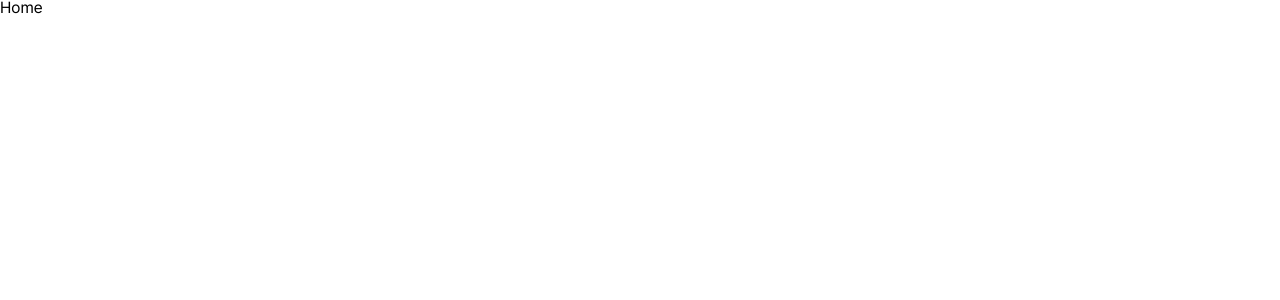
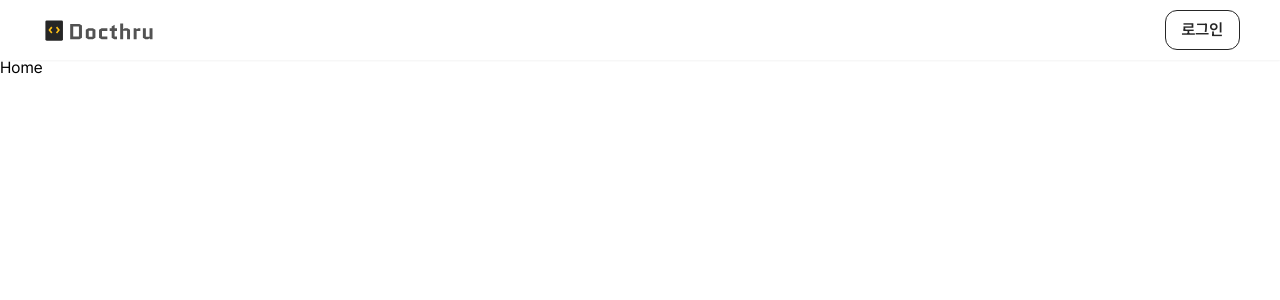
Before and after one commit to fs08-docthrough-team2/fs08-docthrough-team2-fe, a Next.js app: page / in a window 1280 px wide. Shown: the top 300 px of the page. Built offline with nearby package versions, Linux system fonts and the light colour scheme.

Commit message:
refactor: update layout.jsx structure and styling

```diff
--- a/src/app/layout.jsx
+++ b/src/app/layout.jsx
@@ -1,5 +1,6 @@
 import '@/styles/globals.scss';
 import Providers from '@/app/providers.jsx';
+import GNB from '@/components/organisms/GNB/GNB';
 
 export const metadata = {
   title: 'Docthru',
@@ -14,7 +15,10 @@ export default function RootLayout({ children }) {
         <link rel="icon" href="/favicon.ico" />
       </head>
       <body>
-        <Providers>{children}</Providers>
+        <Providers>
+          <GNB />
+          {children}
+        </Providers>
       </body>
     </html>
   );
--- a/src/components/molecules/Dropdown/DropdownProfile.jsx
+++ b/src/components/molecules/Dropdown/DropdownProfile.jsx
@@ -67,6 +67,7 @@ function DropdownProfile({ userType = 'user', options, userInfo, onSelect }) {
       <button type="button" className={styles.optionTriggerButton} onClick={handleToggle}>
         <Image
           src={profileImage.src}
+          alt={profileImage.alt}
           width={profileImage.width}
           height={profileImage.height}
           className={styles.profileImage}
```
